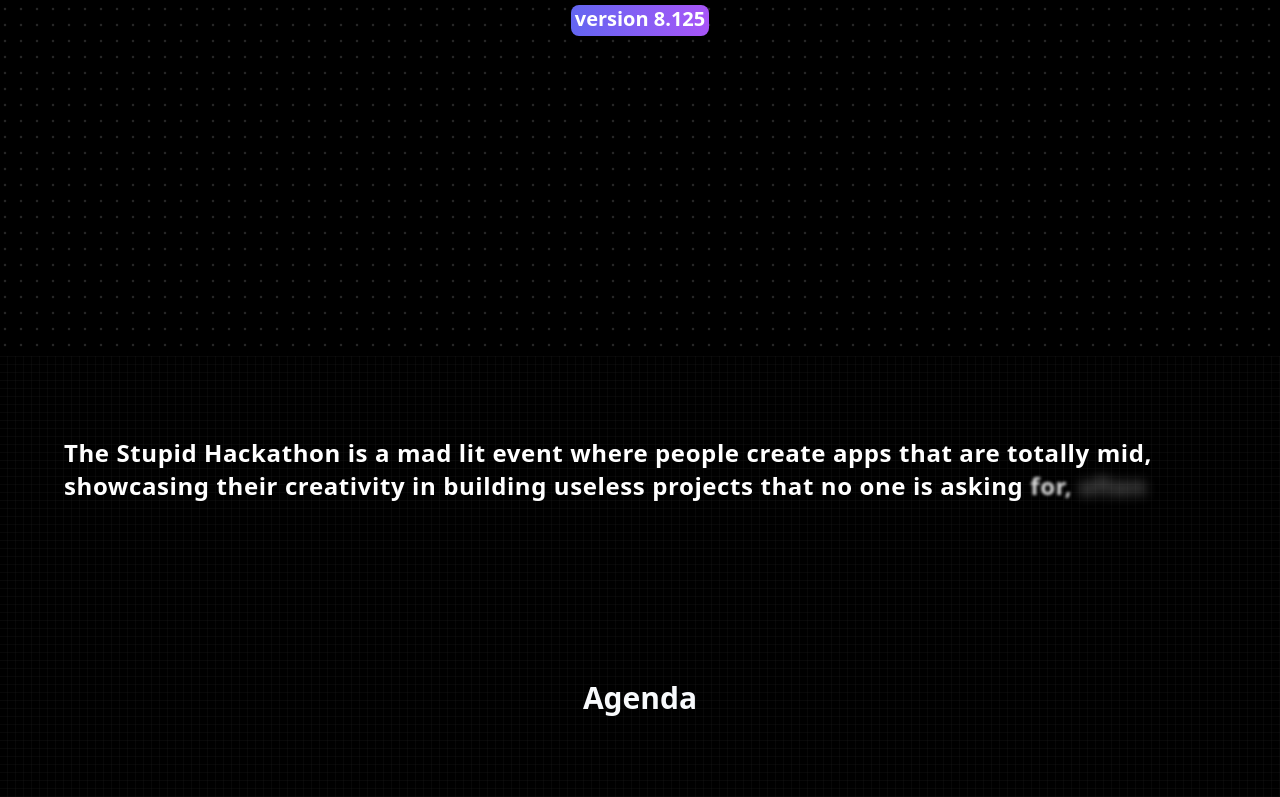
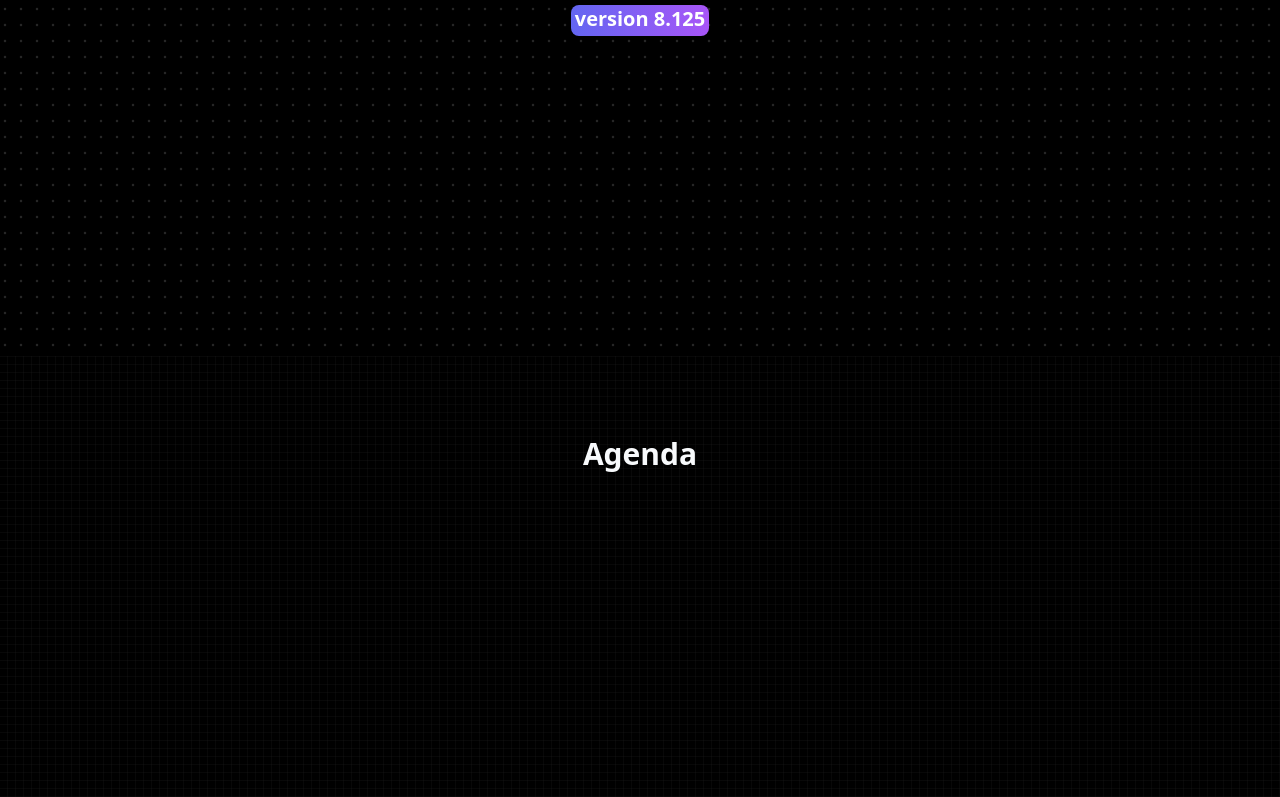
Before and after one commit to NTPLSRPP/SHiT8.125, a Next.js app: page / in a window 1280 px wide. Shown: the part 444-1241 px from the top of the page. Built offline with nearby package versions, Linux system fonts and the light colour scheme.

Commit message:
Comment out description section in Home component

```diff
--- a/app/page.tsx
+++ b/app/page.tsx
@@ -62,7 +62,7 @@ export default function Home() {
     }
   ]
 
-  const description = `The Stupid Hackathon is a mad lit event where people create apps that are totally mid, showcasing their creativity in building useless projects that no one is asking for, often with a negative aura and a touch of skibidi vibes, leaving everyone feeling a bit sus about the whole thing.`;
+  // const description = `The Stupid Hackathon is a mad lit event where people create apps that are totally mid, showcasing their creativity in building useless projects that no one is asking for, often with a negative aura and a touch of skibidi vibes, leaving everyone feeling a bit sus about the whole thing.`;
 
   return (
     <div className="flex flex-col overflow-x-hidden dark:bg-grid-small-white/[0.2] bg-grid-small-black/[0.2]">
@@ -93,9 +93,9 @@ export default function Home() {
               </motion.h1>
             </HeroHighlight>
           </section>
-          <section id="description" className="section flex flex-col p-8 justify-center items-center w-screen h-full">
+          {/* <section id="description" className="section flex flex-col p-8 justify-center items-center w-screen h-full">
             <TextGenerateEffect words={description} className="px-8" />
-          </section>
+          </section> */}
           <section id="agenda" className="section flex flex-col  p-1 sm:p-4 justify-center items-center w-full">
             <h2 className="text-3xl font-semibold my-8 ">Agenda</h2>
             <div className="w-full lg:w-[120vh] px-5 h-[150vh] lg:h-screen">
```
